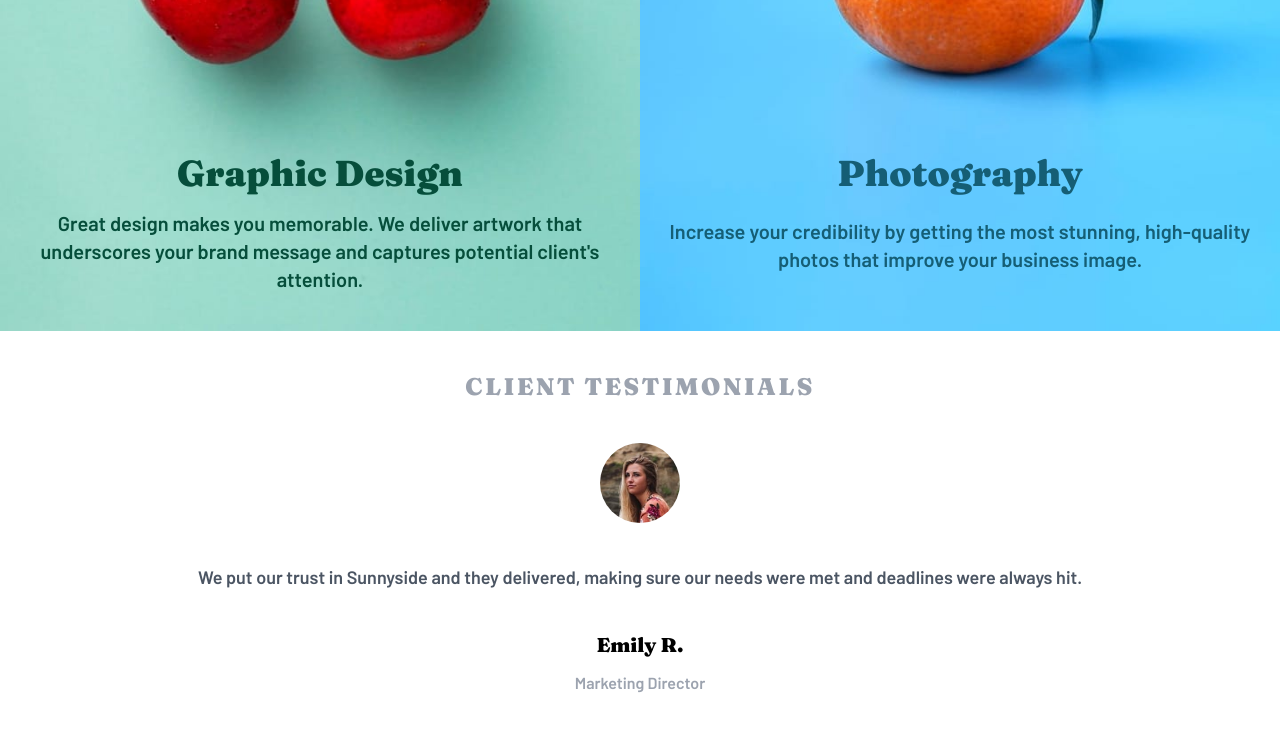
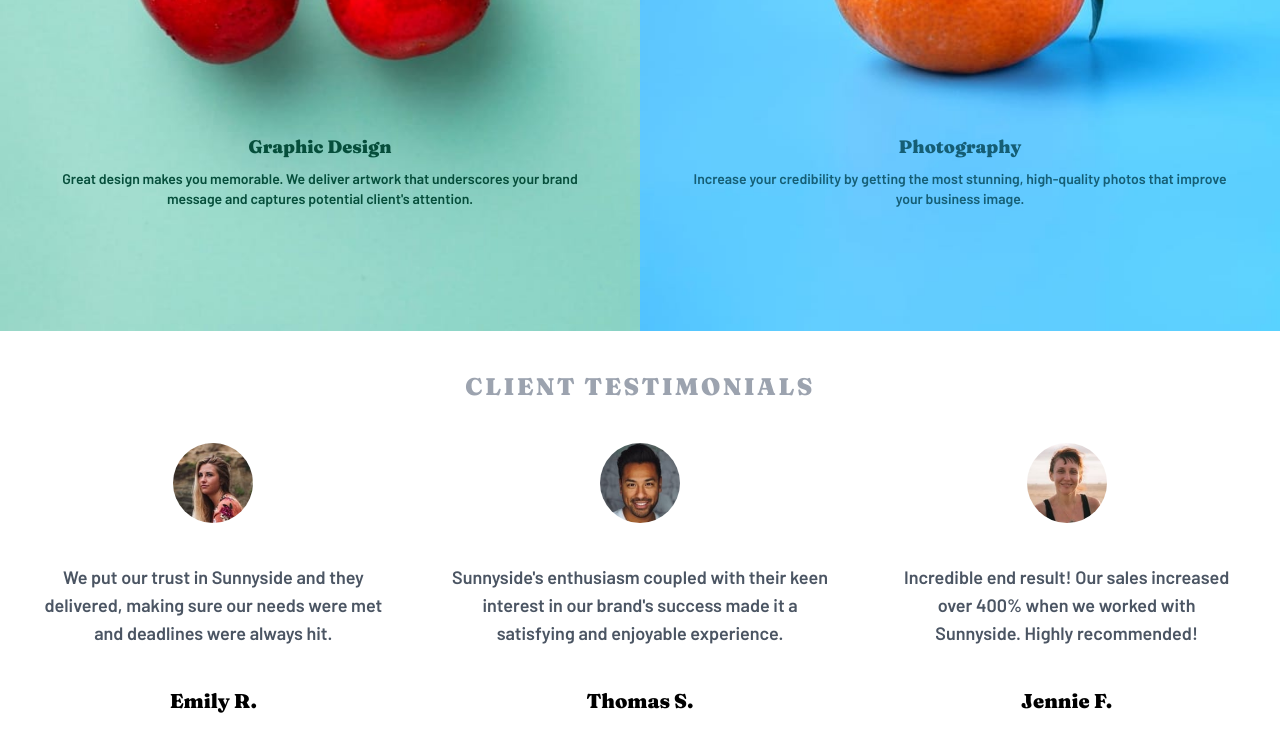
Before and after one commit to timbosTours/Frontend-Mentor-Sunnyside-Agency, a Next.js app: page / in a window 1280 px wide. Shown: the part 1980-2711 px from the top of the page. Built offline with nearby package versions, Linux system fonts and the light colour scheme.

Commit message:
md: style

```diff
--- a/components/Content.tsx
+++ b/components/Content.tsx
@@ -33,7 +33,7 @@ function Content() {
             <div className="text-gray-900 text-4xl weight md:text-2xl ">
             <h1 className={fraunces.className}>Transform your <br /> brand</h1>
             </div>
-            <p className="m-7 text-gray-500 text-xl md:m-2 md:text-sm md:ml-0">  We are a full-service creative agency specializing in helping brands grow fast.
+            <p className="m-7 mx-10 text-gray-500 text-xl md:m-2 md:text-sm">  We are a full-service creative agency specializing in helping brands grow fast.
     Engage your clients through compelling visuals that do most of the marketing for you.</p>
             <div className={fraunces.className}>
             <Link
@@ -93,10 +93,10 @@ function Content() {
             width={1000}
             height={1000}
                 />
-                <div className="absolute top-2/3 text-center text-4xl text-emerald-900">
+                <div className="absolute top-2/3 text-center text-4xl text-emerald-900 md:text-lg md:-mt-5">
                     <h1 className={fraunces.className}>Graphic Design</h1>
                     <div className={barlow.className}>
-                        <p className="text-xl p-4">Great design makes you memorable. We deliver artwork that underscores your brand message and captures potential client's attention.</p>
+                        <p className="text-xl p-2 m-4 md:text-sm md:m-0 md:mx-10">Great design makes you memorable. We deliver artwork that underscores your brand message and captures potential client's attention.</p>
                     </div>
                 </div>
             </div>
@@ -115,10 +115,10 @@ function Content() {
             width={1000}
             height={1000}
                 />
-                <div className="absolute top-2/3 text-center text-4xl text-cyan-800">
+                <div className="absolute top-2/3 text-center text-4xl text-cyan-800 md:text-lg md:-mt-5 ">
                     <h1 className={fraunces.className}>Photography</h1>
                     <div className={barlow.className}>
-                        <p className="text-xl m-4 p-2">  Increase your credibility by getting the most stunning, high-quality photos that improve your business image.</p>
+                        <p className="text-xl m-4 p-2 md:text-sm md:mx-10 md:m-0">  Increase your credibility by getting the most stunning, high-quality photos that improve your business image.</p>
                     </div>
                 </div>
                 </div>
--- a/components/Testimonials.tsx
+++ b/components/Testimonials.tsx
@@ -14,12 +14,15 @@ const barlow = Barlow({
 
 function Testimonials() {
     return (
+        <>
         <div className="text-center">
             <div className={fraunces.className}>
-                <h1 className="text-2xl tracking-widest m-10 text-gray-400">CLIENT TESTIMONIALS</h1>
+                    <h1 className="text-2xl tracking-widest m-10 md:mb-0 text-gray-400">CLIENT TESTIMONIALS</h1>
             </div>
+                <div className="md:grid md:grid-cols-3">
+            <div className="md:m-0">
             <Image
-                    className="m-auto rounded-full mt-8"
+                    className="m-auto rounded-full mt-10"
                     src={"/images/image-emily.jpg"}
                     alt={'header image'}
                     width={80}
@@ -34,8 +37,10 @@ function Testimonials() {
                 </div>
                 <div className={barlow.className}>
                     <h3 className="text-gray-400">Marketing Director</h3>
-                </div>
-            </div>
+                            </div>
+                        </div>
+                    </div>
+            <div className="md:-m-4">
             <Image
                     className="m-auto rounded-full mt-14"
                     src={"/images/image-thomas.jpg"}
@@ -53,9 +58,11 @@ function Testimonials() {
                 <div className={barlow.className}>
                     <h3 className="text-gray-400">Chief Operating Officer</h3>
                 </div>
-            </div>
+                        </div>
+                    </div>
+            <div>
             <Image
-                    className="m-auto rounded-full mt-14"
+                    className="m-auto rounded-full mt-14 md:mt-10"
                     src={"/images/image-jennie.jpg"}
                     alt={'header image'}
                     width={80}
@@ -64,13 +71,16 @@ function Testimonials() {
             <div className='mb-10'>
                 <div className={barlow.className}>
                     <p className="m-10 text-gray-600 text-lg">Incredible end result! Our sales increased over 400% when we worked with Sunnyside. Highly recommended!
-</p>
+                </p>
                 </div>
                 <div className={fraunces.className}>
                     <h2 className="text-xl m-3">Jennie F.</h2>
                 </div>
                 <div className={barlow.className}>
                     <h3 className="text-gray-400">Business Owner</h3>
+                </div>
+                </div>
+                    </div>
                 </div>
             </div>
             <div className="grid grid-cols-2 md:grid-cols-4">
@@ -103,7 +113,8 @@ function Testimonials() {
                     height={400}
                 />
             </div>
-        </div>
+
+        </>
     )
 }
 
```
